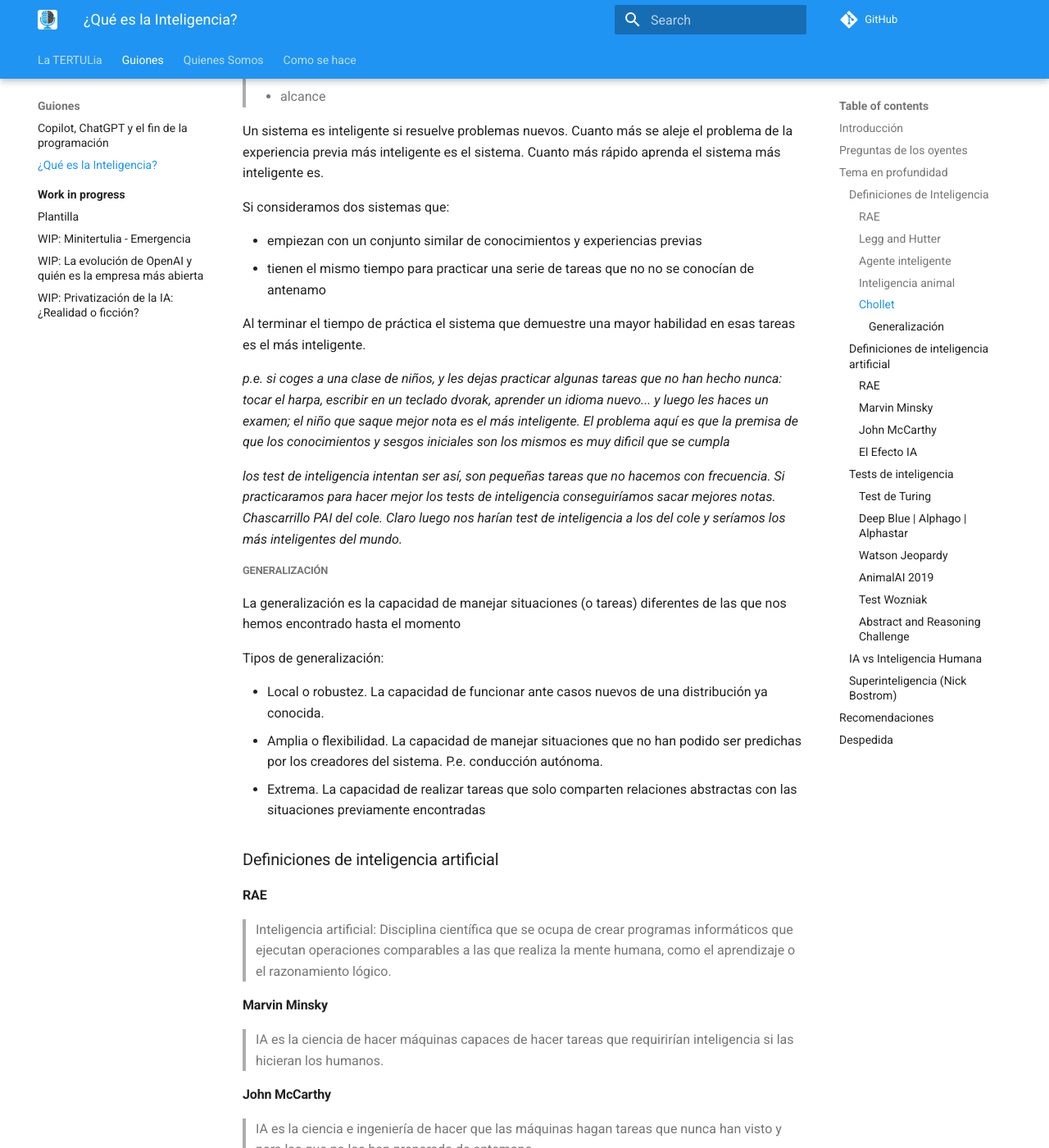
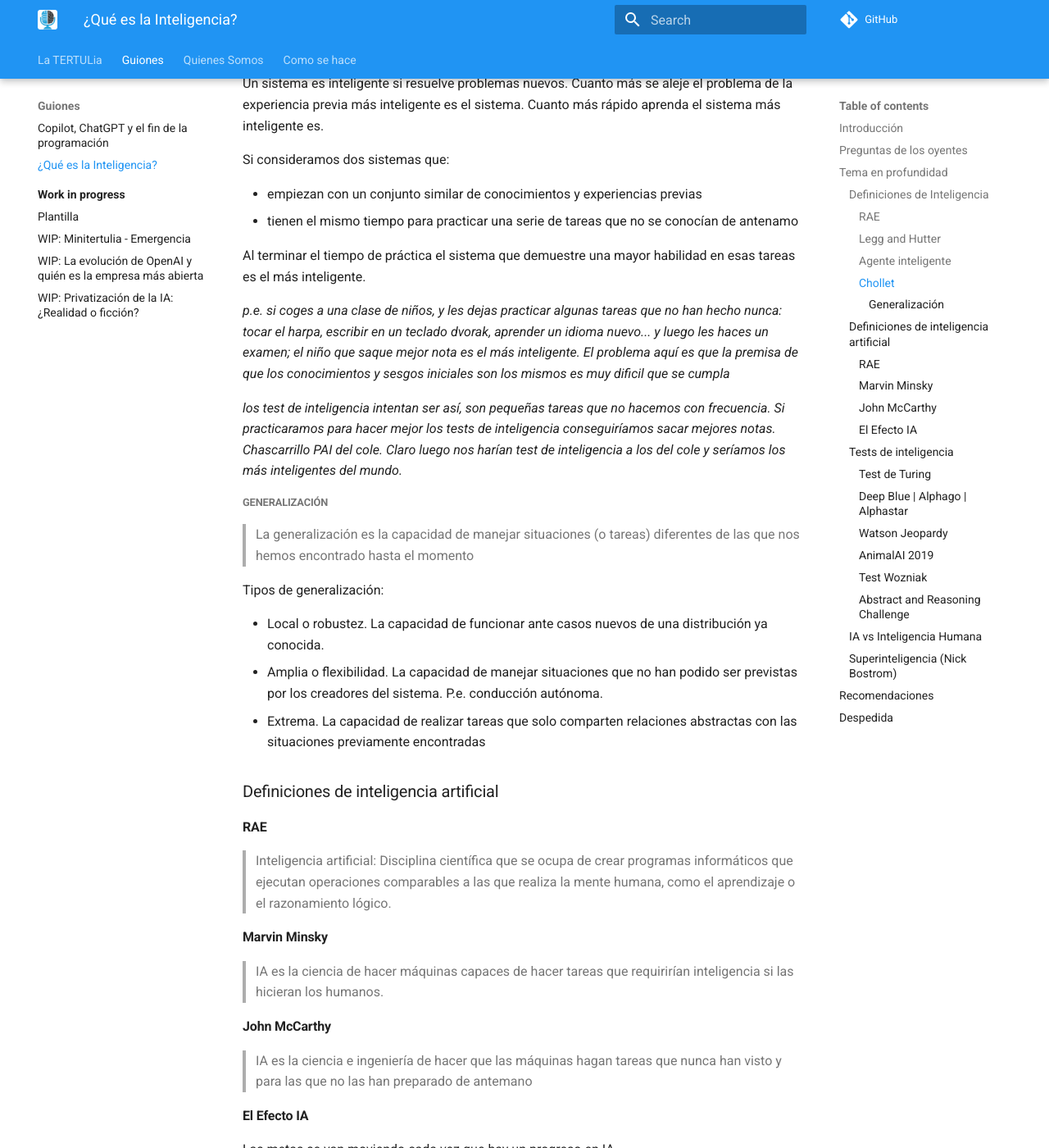
Before and after one commit to ironbar/tertulia_inteligencia_artificial, an MkDocs documentation site: the page built from docs/guiones/02-que-es-la-inteligencia.md, in a window 1280 px wide and 1400 px high, scrolled down 1137 px. Shown: the whole window at 82% size. Built offline with MkDocs 1.6.1 and Material for MkDocs 9.7.7, drawn with Linux system fonts in a browser that asks for light colours; comment, search, counter and statistics services are not loaded; some of the changed text lies outside the part shown.

```diff
--- a/docs/guiones/02-que-es-la-inteligencia.md
+++ b/docs/guiones/02-que-es-la-inteligencia.md
@@ -25,11 +25,7 @@ Presentar distintas definiciones y discutir sobre su bondad y limitaciones
 
 > Un agente inteligente es una entidad capaz de percibir su entorno, procesar tales percepciones y responder o actuar en su entorno de manera racional, es decir, de manera correcta y tendiendo a maximizar un resultado esperado
 
-_Discutir sobre el hecho de actuar y maximizar un objetivo_
-
-#### [Inteligencia animal]()
-
-TODO:
+_Discutir sobre el hecho de actuar y maximizar un objetivo. ¿Un buda que no se mueve es inteligente?_
 
 #### [Chollet](https://arxiv.org/abs/1911.01547)
 
@@ -45,7 +41,7 @@ Cuanto más rápido aprenda el sistema más inteligente es.
 Si consideramos dos sistemas que:
 
 - empiezan con un conjunto similar de conocimientos y experiencias previas
-- tienen el mismo tiempo para practicar una serie de tareas que no no se conocían de antenamo
+- tienen el mismo tiempo para practicar una serie de tareas que no se conocían de antenamo
 
 Al terminar el tiempo de práctica el sistema que demuestre una mayor habilidad en esas tareas es el más inteligente.
 
@@ -55,12 +51,12 @@ _los test de inteligencia intentan ser así, son pequeñas tareas que no hacemos
 
 ##### Generalización
 
-La generalización es la capacidad de manejar situaciones (o tareas) diferentes de las que nos hemos encontrado hasta el momento
+> La generalización es la capacidad de manejar situaciones (o tareas) diferentes de las que nos hemos encontrado hasta el momento
 
 Tipos de generalización:
 
 - Local o robustez. La capacidad de funcionar ante casos nuevos de una distribución ya conocida.
-- Amplia o flexibilidad. La capacidad de manejar situaciones que no han podido ser predichas por los creadores del sistema. P.e. conducción autónoma.
+- Amplia o flexibilidad. La capacidad de manejar situaciones que no han podido ser previstas por los creadores del sistema. P.e. conducción autónoma.
 - Extrema. La capacidad de realizar tareas que solo comparten relaciones abstractas con las situaciones previamente encontradas
 
 ### Definiciones de inteligencia artificial
```
Also changed, not shown: other parts of docs/guiones/02-que-es-la-inteligencia.md (+3 -1 lines).
